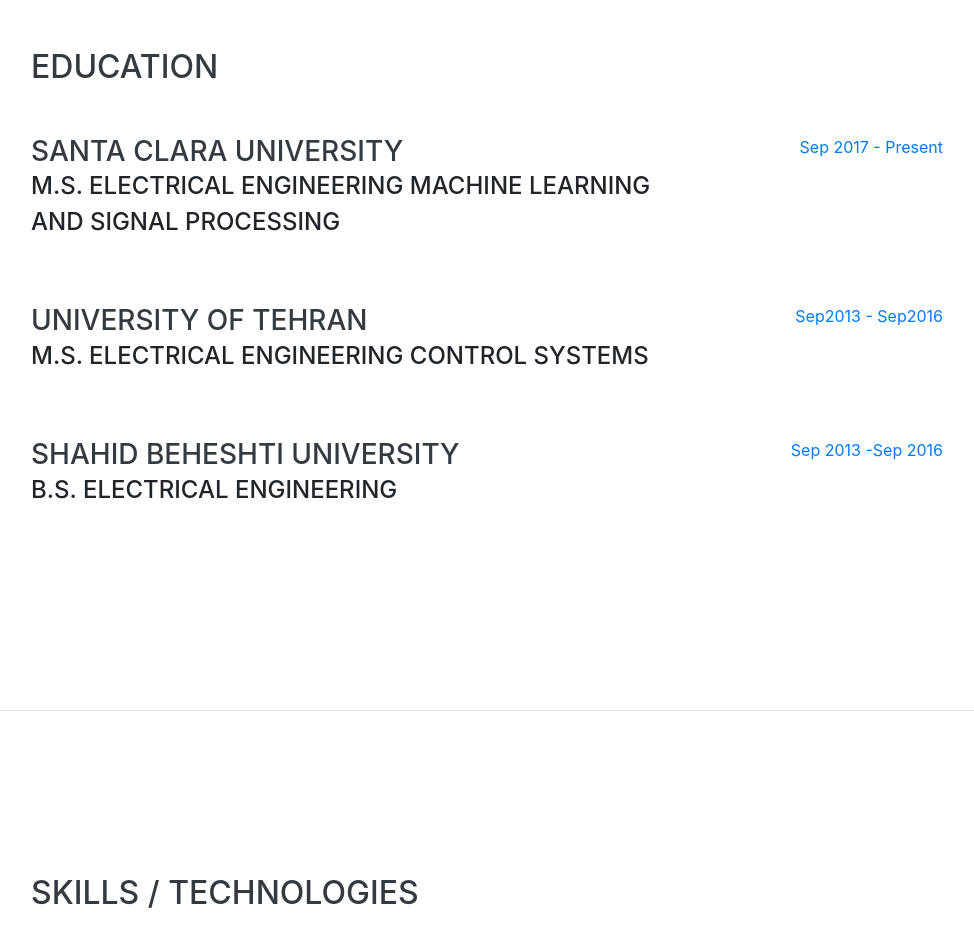
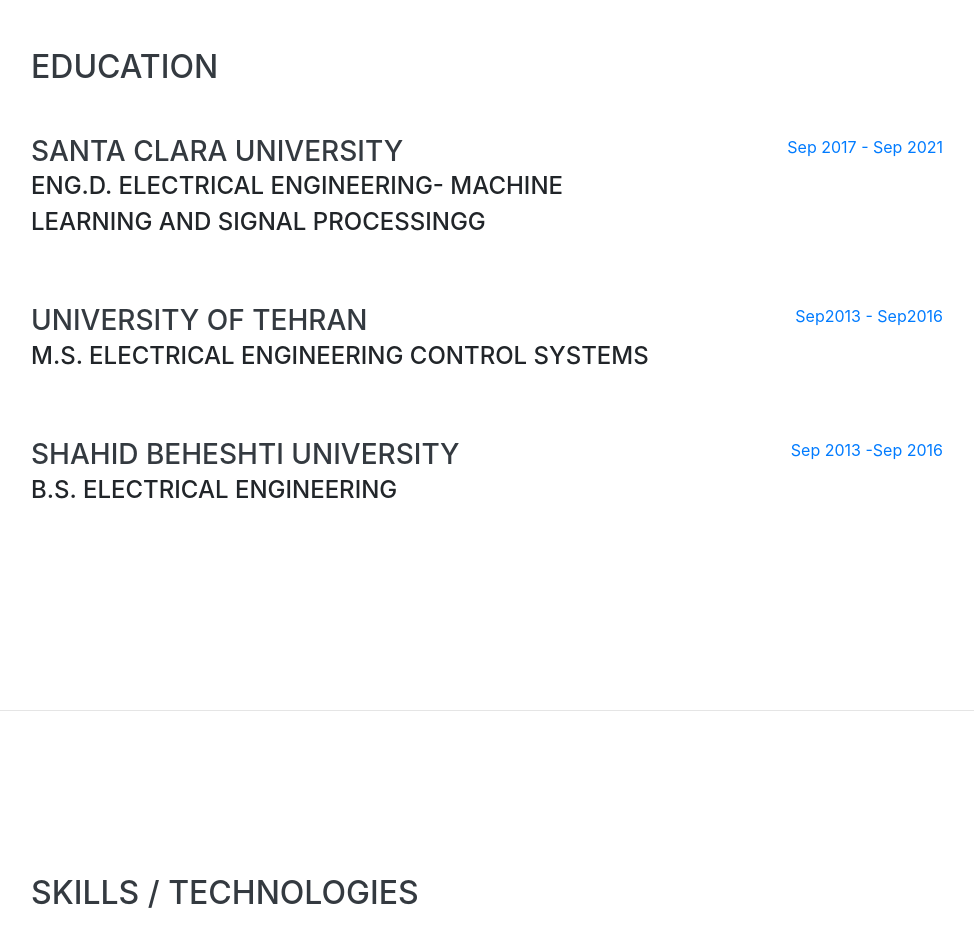
Before and after one commit to raminvafadary/raminvafadary.github.io, a website with bundled scripts: page index.html in a window 1280 px wide. Shown: the part 3100-4037 px from the top of the page, without its empty margins (289-1263 px from the left). Built offline with nearby package versions, Linux system fonts and the light colour scheme; a web font is replaced by a local one.

Commit message:
save change

```diff
--- a/index.html
+++ b/index.html
@@ -222,10 +222,10 @@
         <div class="resume-item d-flex flex-column flex-md-row justify-content-between mb-5">
           <div class="resume-content">
             <h3 class="mb-0">SANTA CLARA UNIVERSITY</h3>
-            <div class="subheading mb-3">M.S. Electrical Engineering Machine Learning and Signal Processing</div>
+            <div class="subheading mb-3">Eng.D. Electrical Engineering- Machine Learning and Signal Processingg</div>
           </div>
           <div class="resume-date text-md-right">
-            <span class="text-primary">Sep 2017 - Present</span>
+            <span class="text-primary">Sep 2017 - Sep 2021</span>
           </div>
         </div>
 
```
